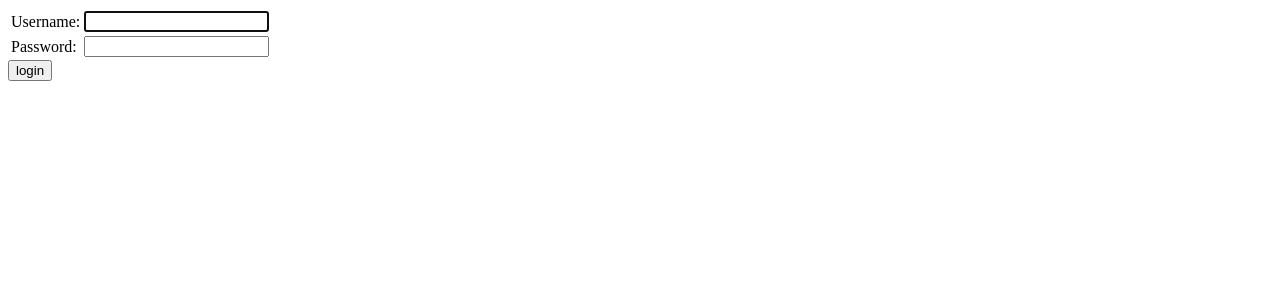
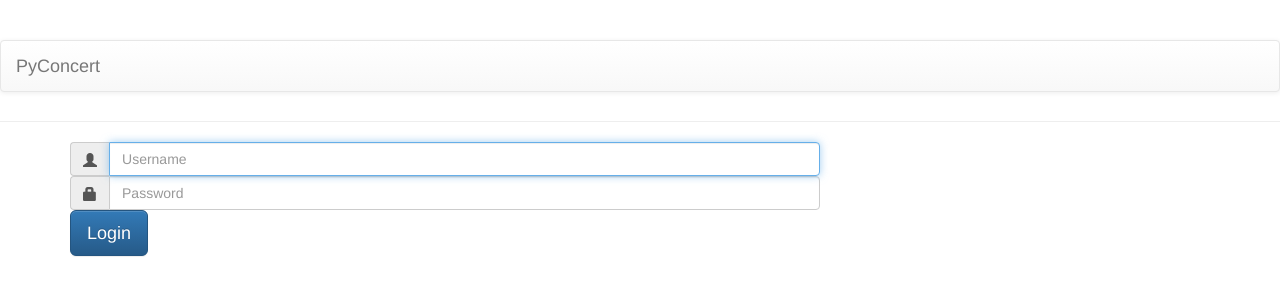
Before and after one commit to DerDot/pyconcert-django, a Django app: page /accounts/login/ in a window 1280 px wide. Shown: the top 300 px of the page. Run offline with Django 3.2, Linux system fonts and the light colour scheme; parts of the project's set-up code (start-up, migrations or seed data) failed here and were passed over; some libraries are stand-ins or nearby versions.

Commit message:
Pretty login.

```diff
--- a/pyconcert/templates/pyconcert/base.html
+++ b/pyconcert/templates/pyconcert/base.html
@@ -38,7 +38,9 @@
             {%endif%}
           </ul>
           <ul class="nav navbar-nav navbar-right">
+          	{% if user.is_authenticated %}
         	<li><a href="{% url 'django.contrib.auth.views.logout' %}">Log out ({{ user.username }})</a></li>
+          	{%endif%}
           </ul>
         </div>
       </div>
--- a/pyconcert/templates/registration/login.html
+++ b/pyconcert/templates/registration/login.html
@@ -1,20 +1,34 @@
+{% extends 'pyconcert/base.html' %}
+{% block content %}
+
 {% if form.errors %}
 <p>Your username and password didn't match. Please try again.</p>
 {% endif %}
 
 <form method="post" action="{% url 'django.contrib.auth.views.login' %}">
 {% csrf_token %}
-<table>
-<tr>
-    <td>{{ form.username.label_tag }}</td>
-    <td>{{ form.username }}</td>
-</tr>
-<tr>
-    <td>{{ form.password.label_tag }}</td>
-    <td>{{ form.password }}</td>
-</tr>
-</table>
-
-<input type="submit" value="login" />
+<div class="input-group">
+	<span class="input-group-addon"><i class="glyphicon glyphicon-user"></i></span>
+	<input id="{{ form.username.id_for_label }}"
+		   class="form-control"
+		   placeholder="Username"
+		   required=""
+		   autofocus=""
+		   type="user"
+		   name="{{ form.username.html_name }}">
+</div>
+<div class="input-group">
+	<span class="input-group-addon"><i class="glyphicon glyphicon-lock"></i></span>
+	<input id="{{ form.password.id_for_label }}"
+		   class="form-control"
+		   placeholder="Password"
+		   required=""
+		   autofocus=""
+		   type="password"
+		   name="{{ form.password.html_name }}">
+</div>
+<input type="submit" class="btn btn-lg btn-primary" value="Login" />
 <input type="hidden" name="next" value="{{ next }}" />
 </form>
+
+{%endblock content %}
```
